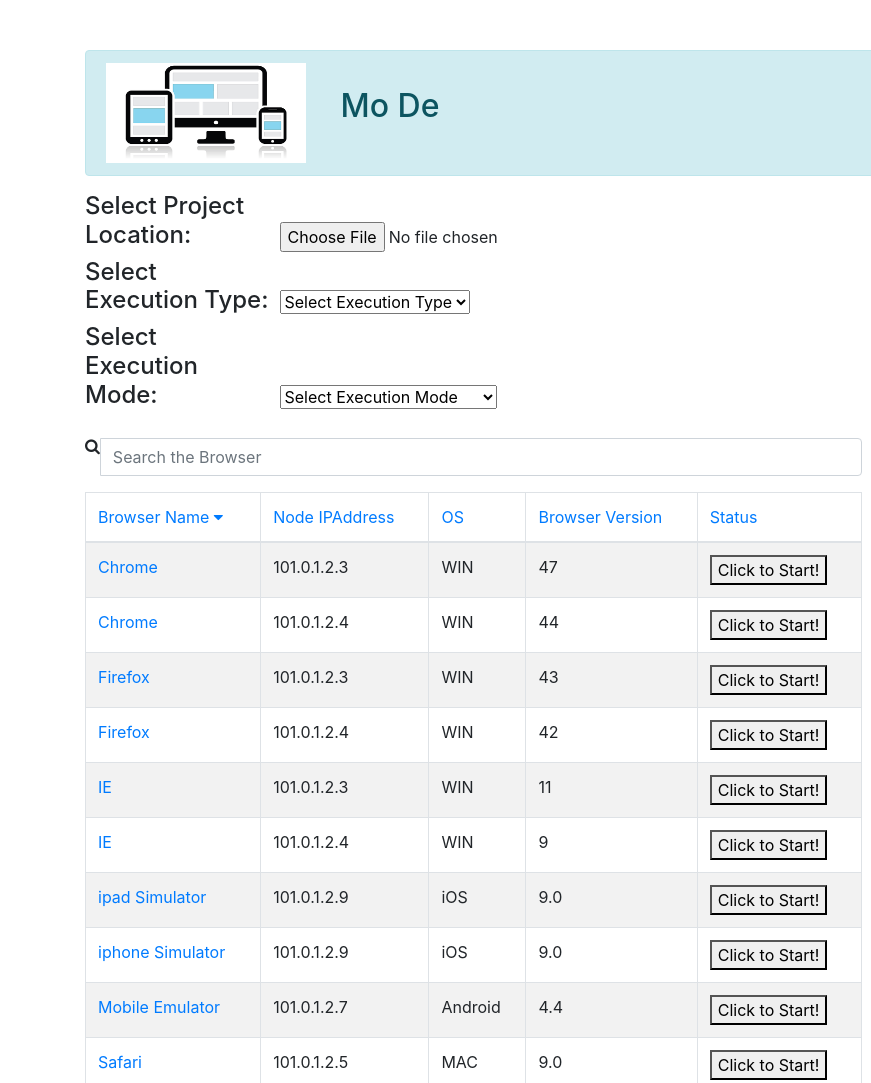
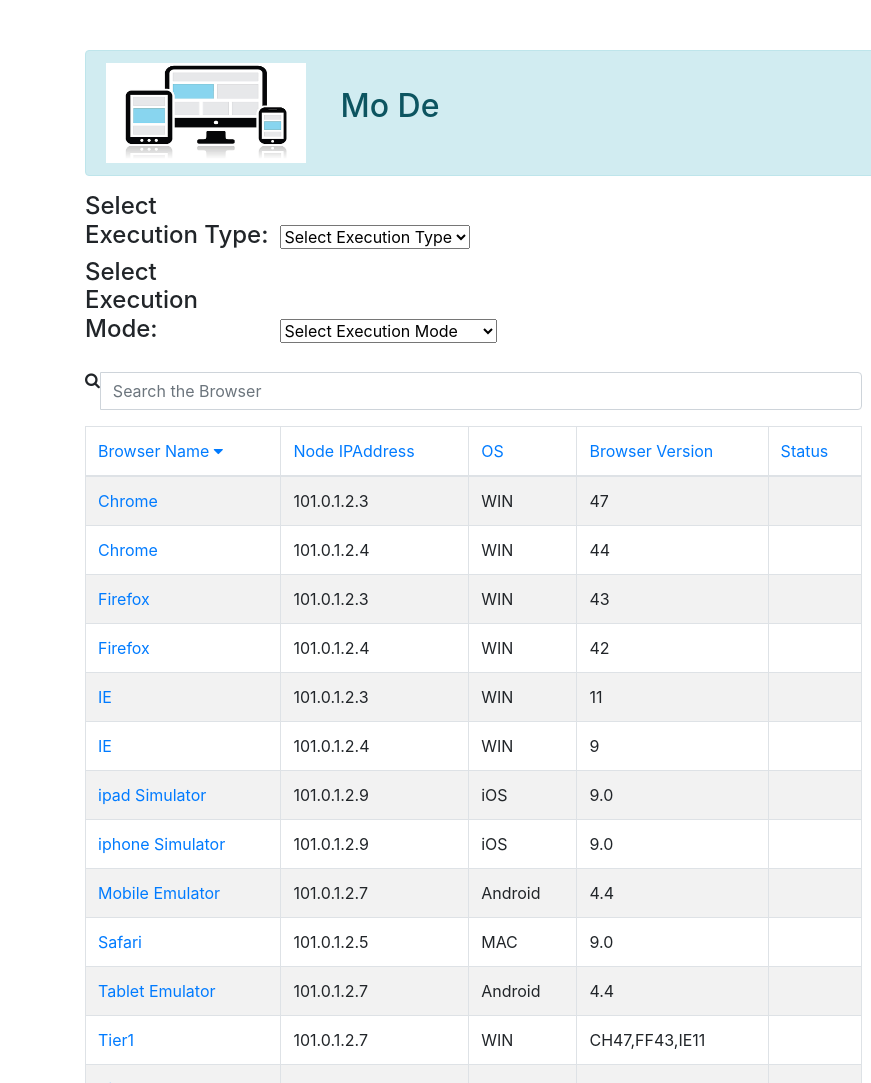
Before and after one commit to rajesh-babu/angular_projects, a plain HTML site: page customFilters_Tables/index.html in a window 1280 px wide. Shown: the top 1083 px of the page, 0-871 px from the left. Drawn offline with nearby package versions, Linux system fonts and the light colour scheme.

Commit message:
Removed the unwanted button and input for file

```diff
--- a/customFilters_Tables/index.html
+++ b/customFilters_Tables/index.html
@@ -2,7 +2,7 @@
 <html>
    <head>
       <meta http-equiv="Content-Type" content="text/html; charset=ISO-8859-1">
-      <title>Insert title here</title>
+      <title>Angular Custom Filters and Tables Example</title>
       <!-- CSS -->
       <link rel="stylesheet" href="http://maxcdn.bootstrapcdn.com/bootswatch/3.2.0/sandstone/bootstrap.min.css">
       <link rel="stylesheet" href="http://maxcdn.bootstrapcdn.com/font-awesome/4.2.0/css/font-awesome.min.css">
@@ -18,14 +18,7 @@
 	     <img src="assets/images/mobileDesktop.jpg" style="width:200px;height:100px; display: inline-block;"></img>
          <h2 style="display: inline-block; padding-left:30px;"></i>  Mo De </h2>
       </div>
-      <form>
-         <div class="git-location">
-            <h4 style="display: inline-block; width:190px;"> Select Project Location:</h4>
-			<input style="display: inline-block;" type="file">
-         </div>
-      </form>
 
-      </form>
       <div class="project-location">
          <h4 style="display: inline-block; width:190px;">  Select Execution Type:</h4>
          <select style="display: inline-block;" ng-model="executionTypeSelection" ng-options="p.option for p in executionTypeArr" ></select>
@@ -92,7 +85,7 @@
                <td>{{ device.os }}</td>
                <td>{{ device.version }}</td>
                <td>{{ device.location }}
-                  <button type="button" ng-click="doPost(device)">Click to Start!</button>
+
                </td>
             </tr>
          </tbody>
```
